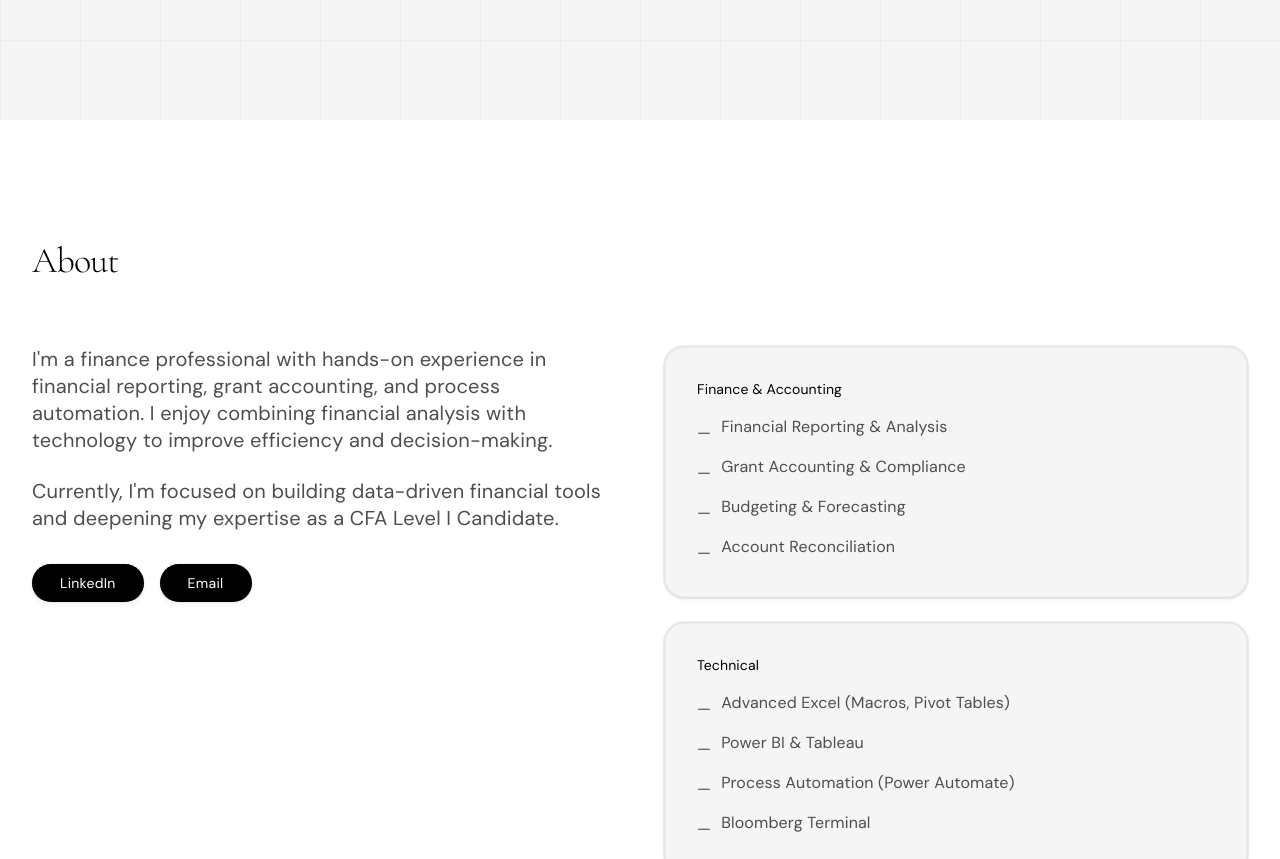
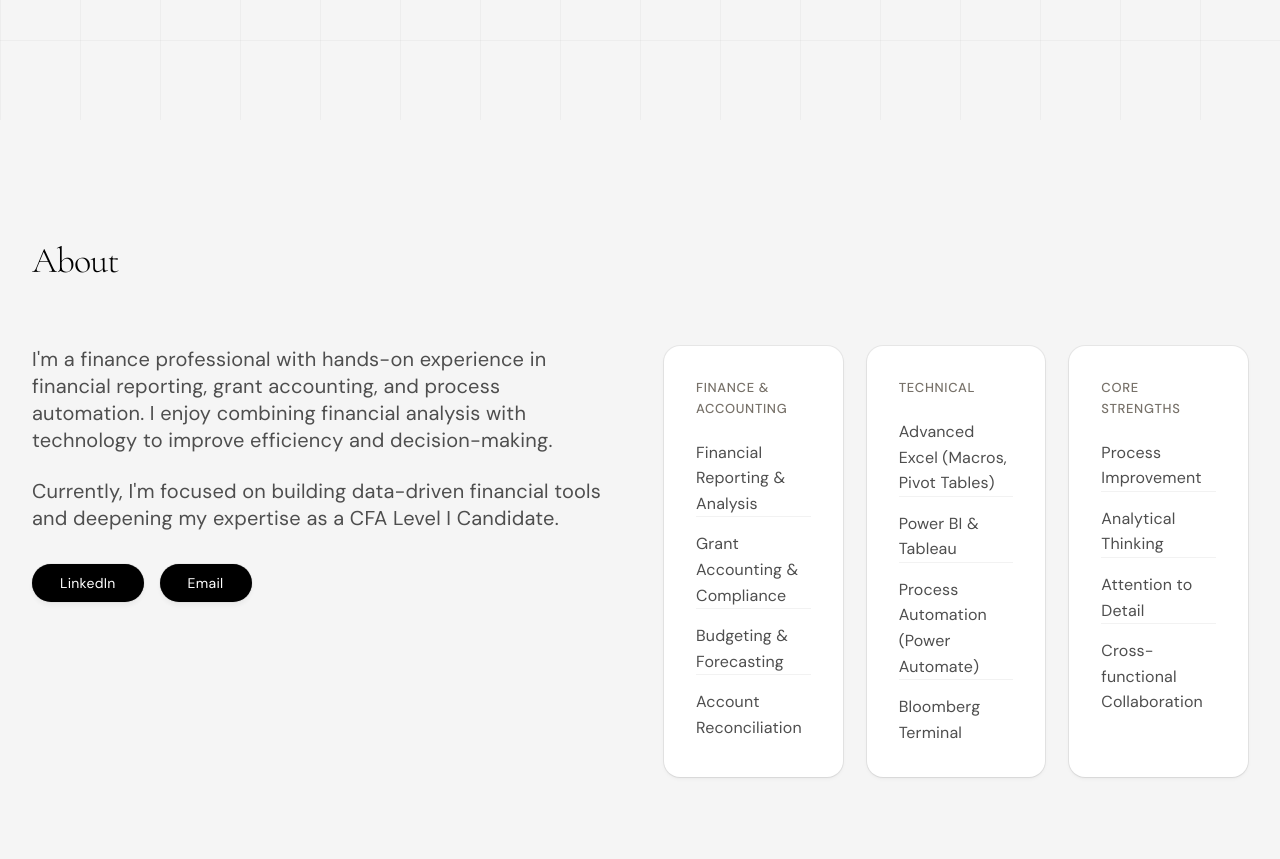
Before and after one commit to Mahant-Akash/akashmahant.io, a React (Vite) app: page / in a window 1280 px wide. Shown: the part 680-1539 px from the top of the page. Built offline with nearby package versions, Linux system fonts and the light colour scheme.

Commit message:
card sizes

```diff
--- a/src/components/About.jsx
+++ b/src/components/About.jsx
@@ -30,7 +30,7 @@ export default function About() {
   ];
 
   return (
-    <section id="about" className="py-section bg-bg px-8">
+    <section id="about" className="py-section bg-surface px-8">
       <div className="mx-auto max-w-container">
         <h2 className="text-display-lg text-text mb-16">About</h2>
 
@@ -66,21 +66,46 @@ export default function About() {
             </div>
           </div>
 
-          {/* Right column — skill cards in a single column */}
-          <div className="grid gap-6">
+          {/* Right column — ElevenLabs-style skill card grid */}
+          <div className="grid gap-6 sm:grid-cols-2 lg:grid-cols-3 xl:grid-cols-3">
             {skills.map((s) => (
               <div
                 key={s.category}
-                className="rounded-card bg-surface border border-border p-8 shadow-card"
+                className="rounded-[16px] bg-bg p-7 shadow-card xl:p-8"
+                style={{
+                  boxShadow:
+                    'rgba(0,0,0,0.06) 0px 0px 0px 1px, rgba(0,0,0,0.04) 0px 1px 2px, rgba(0,0,0,0.04) 0px 2px 4px',
+                }}
               >
-                <h3 className="text-body-md text-text mb-4">
+                <h3
+                  className="mb-5 text-[13px] font-medium uppercase tracking-wider text-subtle"
+                  style={{ fontFamily: 'var(--font-body)' }}
+                >
                   {s.category}
                 </h3>
-                <ul className="space-y-2.5">
-                  {s.items.map((item) => (
-                    <li key={item} className="text-body text-muted flex items-start gap-2.5">
-                      <span className="mt-1.5 shrink-0 text-warm">—</span>
-                      <span>{item}</span>
+                <ul className="space-y-0">
+                  {s.items.map((item, i) => (
+                    <li
+                      key={item}
+                      className={
+                        i === 0 ? '' : 'border-t pt-3.5'
+                      }
+                      style={{
+                        borderColor: 'rgba(0,0,0,0.05)',
+                      }}
+                    >
+                      <span
+                        className="font-body"
+                        style={{
+                          fontSize: '16px',
+                          lineHeight: '1.50',
+                          letterSpacing: '0.16px',
+                          color: '#4e4e4e',
+                          fontWeight: 400,
+                        }}
+                      >
+                        {item}
+                      </span>
                     </li>
                   ))}
                 </ul>
```
